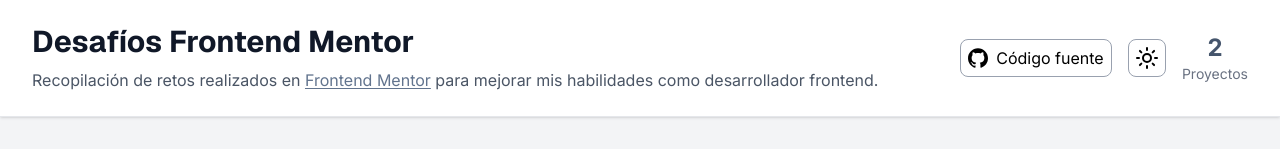
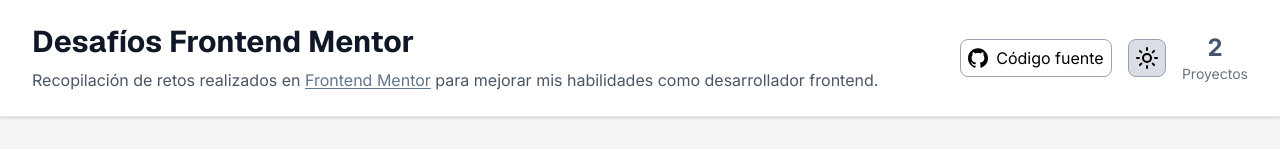
Before and after one commit to LuisChicaizaDev/challenges-frontend-mentor, a React (Vite) app: page / in a window 1280 px wide. Shown: the top 149 px of the page. Built offline with nearby package versions, Linux system fonts and the light colour scheme.

Commit message:
style: cambiar bg color boton toogle tema

```diff
--- a/src/assets/components/ThemeToggle.jsx
+++ b/src/assets/components/ThemeToggle.jsx
@@ -25,8 +25,8 @@ export const ThemeToggle = () => {
     }
 
     return (
-        <button className='p-1.5 border border-gray-400 rounded-lg cursor-pointer
-        hover:bg-gray-200 transition duration-500 dark:bg-gray-900 dark:hover:bg-gray-700'
+        <button className='p-1.5 border border-gray-400 rounded-lg cursor-pointer bg-gray-300/80
+        hover:bg-gray-100 transition duration-500 dark:bg-gray-700 dark:hover:bg-gray-900'
             aria-label='Alternar tema'
             onClick={toggleTheme}
         >
```
